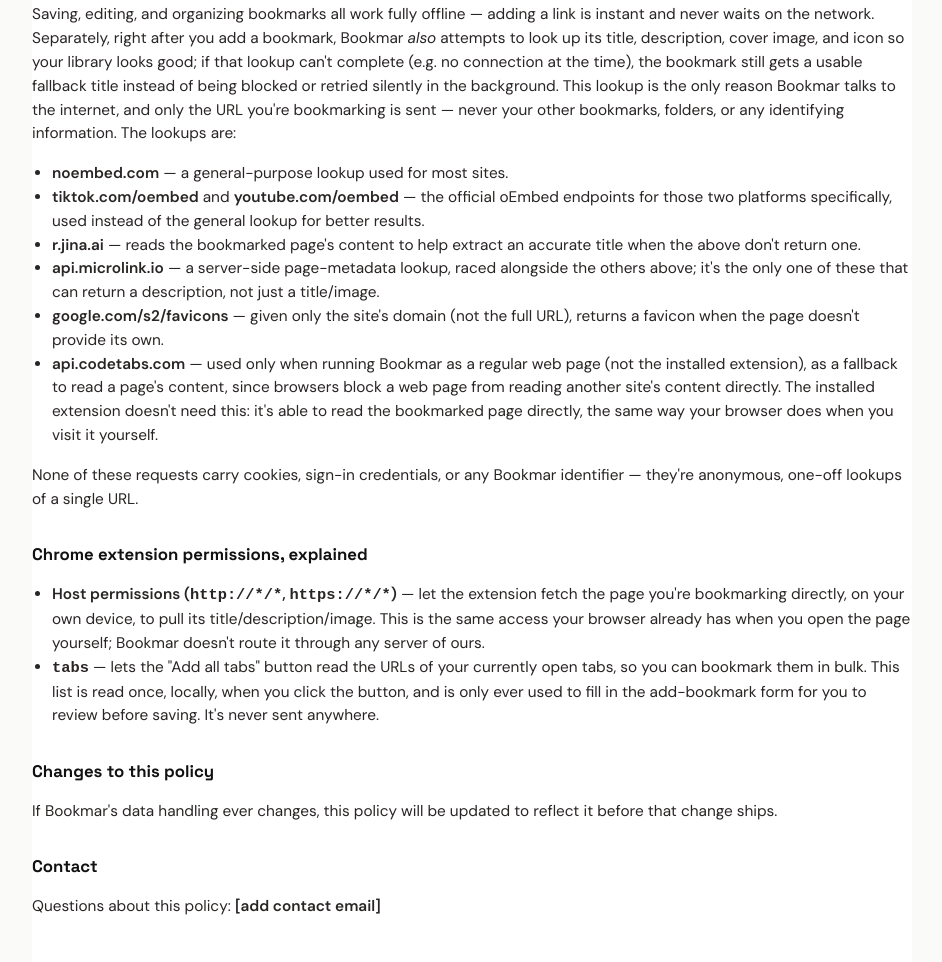
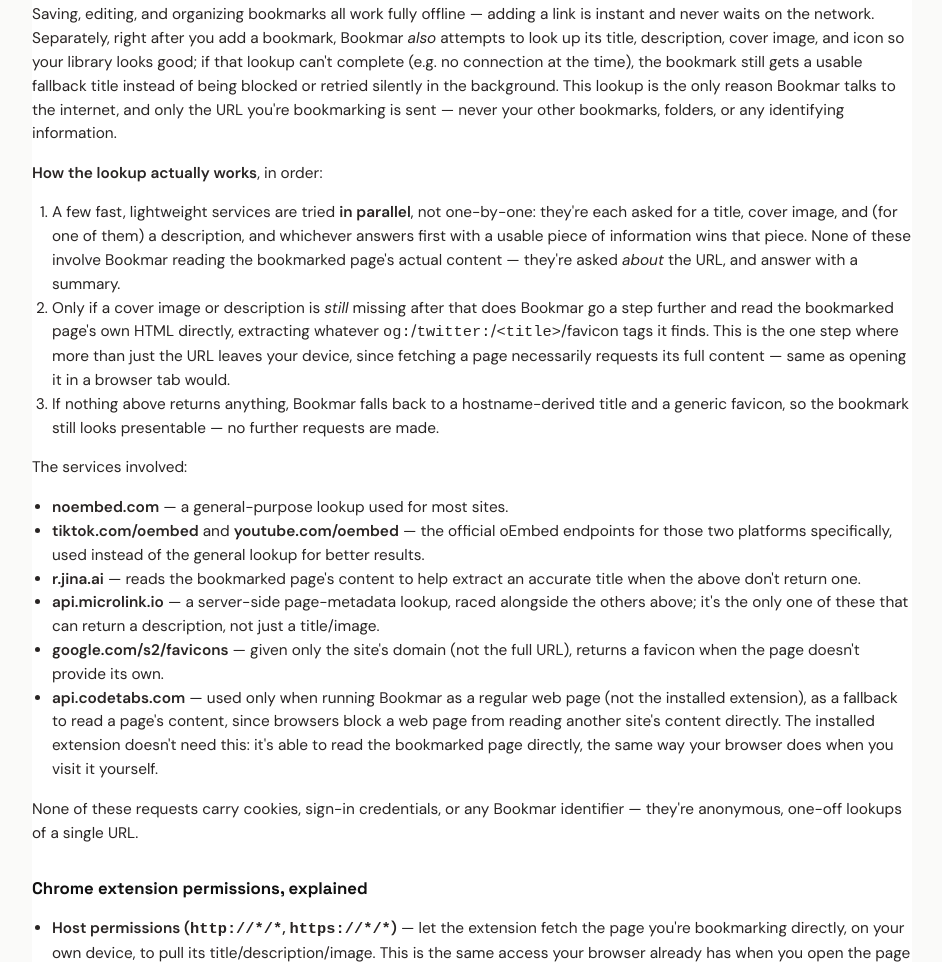
Before and after one commit to kiorq/bookmar-lander, a plain HTML site: page index.html in a window 1280 px wide. Shown: the part 2145-3107 px from the top of the page, without its empty margins (168-1110 px from the left). Drawn offline with Linux system fonts and the light colour scheme.

Commit message:
Explain the metadata-lookup process, not just which services are involved
Adds the actual order of operations (parallel fast lookups first, full
page HTML only when still missing a cover/description, guaranteed
fallback last) to the privacy policy section.

```diff
--- a/index.html
+++ b/index.html
@@ -199,7 +199,7 @@
     font-size: 0.96rem;
   }
 
-  section.privacy ul { padding-left: 20px; }
+  section.privacy ul, section.privacy ol { padding-left: 20px; }
 
   section.privacy .callout {
     border: 1px solid var(--border);
@@ -365,8 +365,15 @@
     blocked or retried silently in the background. This lookup is the only
     reason Bookmar talks to the internet, and only the URL you're
     bookmarking is sent — never your other bookmarks, folders, or any
-    identifying information. The lookups are:
+    identifying information.
   </p>
+  <p><strong>How the lookup actually works</strong>, in order:</p>
+  <ol>
+    <li>A few fast, lightweight services are tried <strong>in parallel</strong>, not one-by-one: they're each asked for a title, cover image, and (for one of them) a description, and whichever answers first with a usable piece of information wins that piece. None of these involve Bookmar reading the bookmarked page's actual content — they're asked <em>about</em> the URL, and answer with a summary.</li>
+    <li>Only if a cover image or description is <em>still</em> missing after that does Bookmar go a step further and read the bookmarked page's own HTML directly, extracting whatever <code>og:</code>/<code>twitter:</code>/<code>&lt;title&gt;</code>/favicon tags it finds. This is the one step where more than just the URL leaves your device, since fetching a page necessarily requests its full content — same as opening it in a browser tab would.</li>
+    <li>If nothing above returns anything, Bookmar falls back to a hostname-derived title and a generic favicon, so the bookmark still looks presentable — no further requests are made.</li>
+  </ol>
+  <p>The services involved:</p>
   <ul>
     <li><strong>noembed.com</strong> — a general-purpose lookup used for most sites.</li>
     <li><strong>tiktok.com/oembed</strong> and <strong>youtube.com/oembed</strong> — the official oEmbed endpoints for those two platforms specifically, used instead of the general lookup for better results.</li>
```
